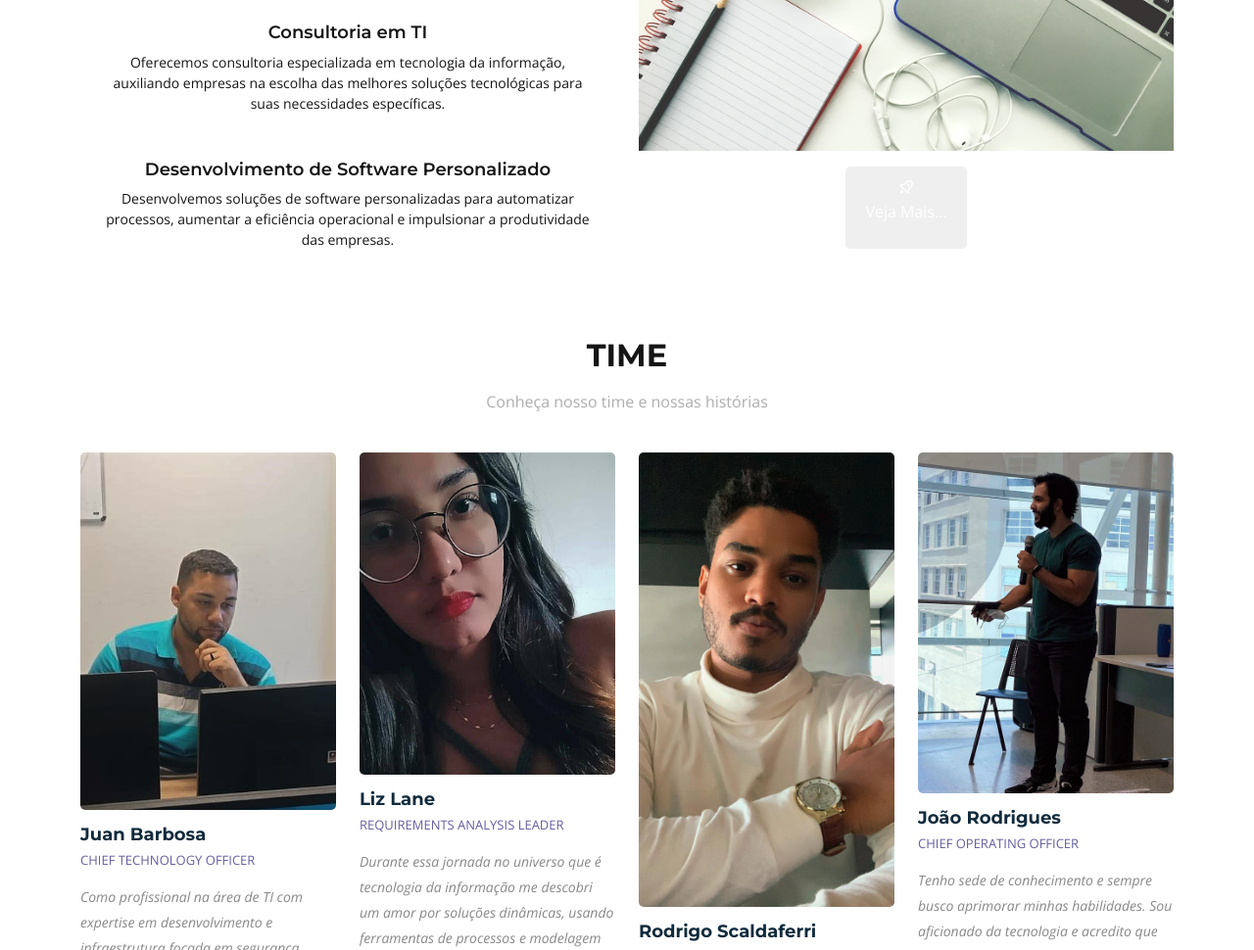
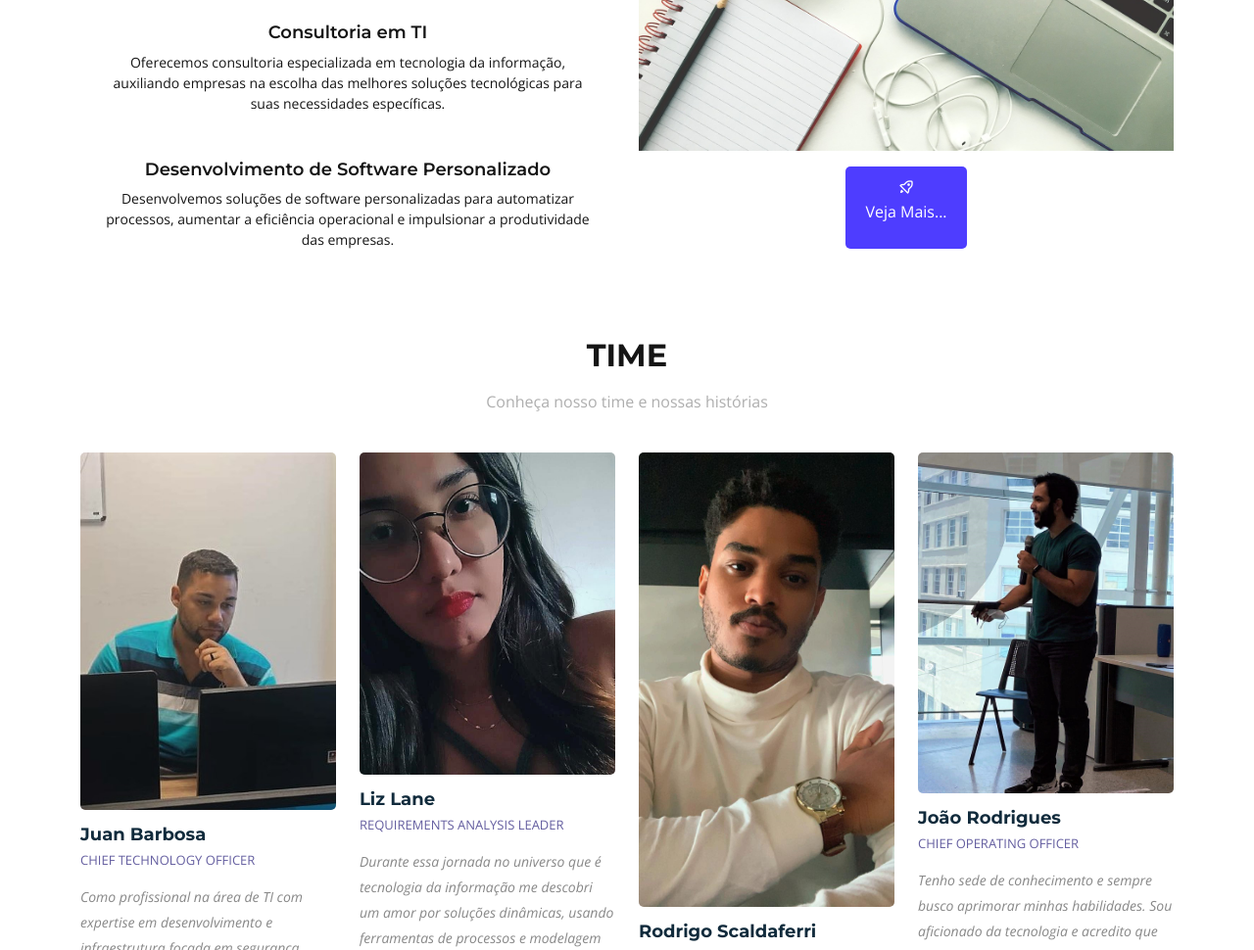
Before and after one commit to jo-ovic/Rasb-Tech, a plain HTML site: page Rasb-Tech/index.html in a window 1280 px wide. Shown: the part 1877-2847 px from the top of the page at 98% size. Drawn offline with nearby package versions, Linux system fonts and the light colour scheme; a script that the page names is missing.

Commit message:
Author:    João Rodrigues <71740289+jo-ovic@users.noreply.github.com>
On branch main
Your branch is up to date with 'origin/main'.

Changes to be committed:
	modified:   Rasb-Tech/assets/css/style.css

```diff
--- a/Rasb-Tech/assets/css/style.css
+++ b/Rasb-Tech/assets/css/style.css
@@ -578,7 +578,7 @@ section {
 .featured .botao {
   display: inline-block;
   padding: 10px 20px;
-  background-color: var(--cor-tercearia-invert);;
+  background-color: var(--cor-tercearia);;
   color: #fff;
   text-decoration: none;
   border-radius: 5px;
```
